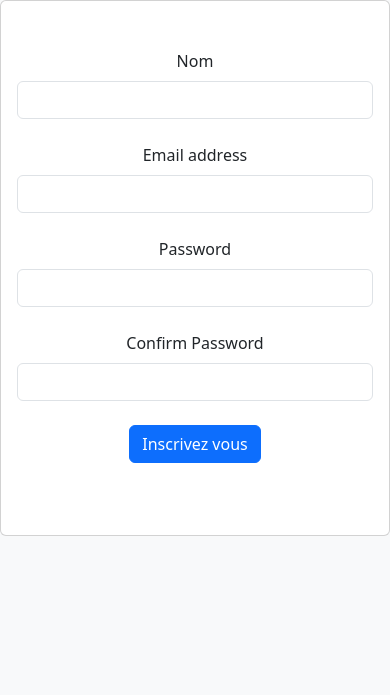
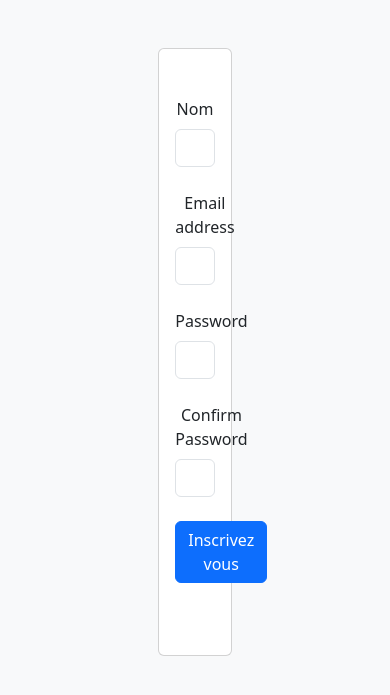
Before and after one commit to YvanneROSAT/TP_oui_transfer, a PHP site: page /inscription.php in a window 390 px wide. Shown: the part 70-765 px from the top of the page. Run offline with PHP 8.4, Linux system fonts and the light colour scheme.

Commit message:
project fini

```diff
--- a/Connexion.php
+++ b/Connexion.php
@@ -54,7 +54,7 @@ if (isset($_SESSION['errorMessage'])) { ?>
 
               </div>
             </div>
-            <div class="col-lg-6 d-flex align-items-center gradient-custom-2">
+            <div class="col-lg-6 d-flex align-items-center bg-black">
               <div class="text-white px-3 py-4 p-md-5 mx-md-4">
                 <h4 class="mb-4">We are more than just a company</h4>
                 <p class="small mb-0">Lorem ipsum dolor sit amet, consectetur adipisicing elit, sed do eiusmod
--- a/HeaderFooter/Header.php
+++ b/HeaderFooter/Header.php
@@ -32,7 +32,7 @@ $currentFile = basename($_SERVER['PHP_SELF']);
             <button class="navbar-toggler" type="button" data-bs-toggle="collapse" data-bs-target="#navbarNavAltMarkup" aria-controls="navbarNavAltMarkup" aria-expanded="false" aria-label="Toggle navigation">
                 <span class="navbar-toggler-icon"></span>
             </button>
-            <div class="collapse navbar-collapse justify-content-center" id="navbarNavAltMarkup">
+            <div class="collapse navbar-collapse justify-content-end" id="navbarNavAltMarkup">
                 <div class="navbar-nav">
                     <?php if (isset($_SESSION['auth'])) { ?>
                         <a class="nav-link fs-6 mx-1 <?php if ($currentFile == 'dashboard.php') echo 'active text-black'; ?>" href="dashboard.php">Dashboard</a>
--- a/inscription.php
+++ b/inscription.php
@@ -2,63 +2,21 @@
 session_start();
 require('./HeaderFooter/Header.php');
 ?>
-<!-- <!DOCTYPE html>
-<html lang="en">
-<head>
-    <link rel="icon" href="assets/logo.png">
-    <meta charset="UTF-8">
-    <script src="https://cdn.jsdelivr.net/npm/bootstrap@5.3.3/dist/js/bootstrap.bundle.min.js" integrity="sha384-YvpcrYf0tY3lHB60NNkmXc5s9fDVZLESaAA55NDzOxhy9GkcIdslK1eN7N6jIeHz" crossorigin="anonymous"></script>
-    <link href="https://cdn.jsdelivr.net/npm/bootstrap@5.3.3/dist/css/bootstrap.min.css" rel="stylesheet" integrity="sha384-QWTKZyjpPEjISv5WaRU9OFeRpok6YctnYmDr5pNlyT2bRjXh0JMhjY6hW+ALEwIH" crossorigin="anonymous">
-    <meta name="viewport" content="width=device-width, initial-scale=1.0">
-    <link rel="stylesheet" href="assets/CSS/index.css">
-    <title>Document</title>
-</head>
-<body> -->
-    <!--Nav Section-->
-<!-- <section class="nav-wrapper">
-    <div class="container">
-        <div class="nav">
-            <a href="index.php" class="logo">
-                <img src="assets/img/Logo.png">
-            </a>
-            <ul class="nav-menu" id="nav-menu">
-                <li><a href="index.php">Accueil</a></li>
-                <li><a href="index.php">Inscription</a></li>
-                <li><a href="Connexion.php" class="btn btn-hover"><span>
-                    Connexion
-                </span></a>
-            </li>
-            </ul>
-            <div class="hamburger-menu" id="hamburger-menu">
-                <div class="hamburger">
-
-                </div>
-            </div>
-        </div>
-    </div>
-</section> -->
-<!--ENd NAV-->
-    <!-- Section: Design Block -->
 
 <?php
 if (isset($_SESSION['errorMessage'])) { ?>
   <div class="error-message" style="text-align:center; color: red;">
-    <?= $_SESSION['errorMessage']?>
+    <?= $_SESSION['errorMessage'] ?>
   </div>
 <?php unset($_SESSION['errorMessage']); // Supprime le message d'erreur de la session
 } ?>
 
 <section class=" text-center text-lg-start">
-
+  <div class="container mx-auto w-25 my-5">
     <div class="card mb-3">
       <div class="row g-0 d-flex align-items-center">
-      <div class="col-lg-4 d-none d-lg-flex">
-        <img src="https://mdbootstrap.com/img/new/ecommerce/vertical/004.jpg" alt="Trendy Pants and Shoes"
-          class="w-100 rounded-t-5 rounded-tr-lg-0 rounded-bl-lg-5" />
-      </div>
-      <div class="col-lg-8">
+        <div class="col-lg-12">
           <div class="card-body py-5 px-md-5">
-
             <form method="POST" action="./Actions/SignUpAction.php">
               <!-- Nom input -->
               <div class="form-outline mb-4">
@@ -76,13 +34,13 @@ if (isset($_SESSION['errorMessage'])) { ?>
               <!-- Password input -->
               <div class="form-outline mb-4">
                 <label class="form-label" for="form2Example2">Password</label>
-              <input type="password" id="form2Example2" class="form-control" name="password" required/>
+                <input type="password" id="form2Example2" class="form-control" name="password" required />
               </div>
 
               <!-- Confirm Password input -->
               <div class="form-outline mb-4">
                 <label class="form-label" for="form2Example2">Confirm Password</label>
-              <input type="password" id="form2Example2" class="form-control" name="confirmPassword" required/>
+                <input type="password" id="form2Example2" class="form-control" name="confirmPassword" required />
               </div>
 
               <!-- Submit button -->
@@ -90,6 +48,7 @@ if (isset($_SESSION['errorMessage'])) { ?>
 
             </form>
 
+          </div>
         </div>
       </div>
     </div>
@@ -105,6 +64,7 @@ if (isset($_SESSION['errorMessage'])) { ?>
 require('./HeaderFooter/Footer.php');
 ?>
 </body>
+
 </html>
 
 <style>
```
Also changed, not shown: Upload/09ebdc1e4ed2ac81d558ba4664d5e7e370114e4ea04c32b86334ba46c2c1314665e35d8bc9a71.png (added). Lines whose indentation alone changed are shown as unchanged.
